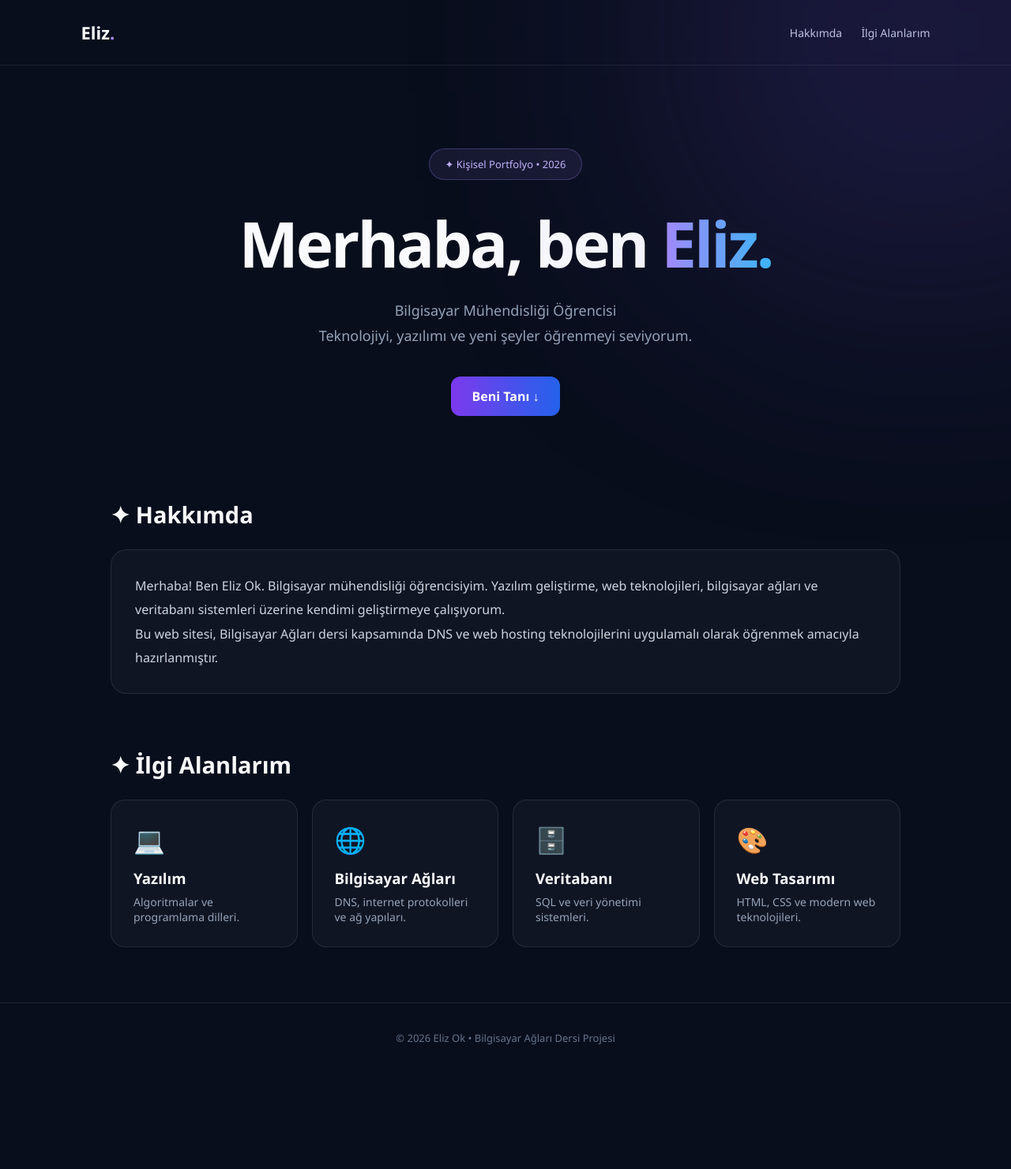
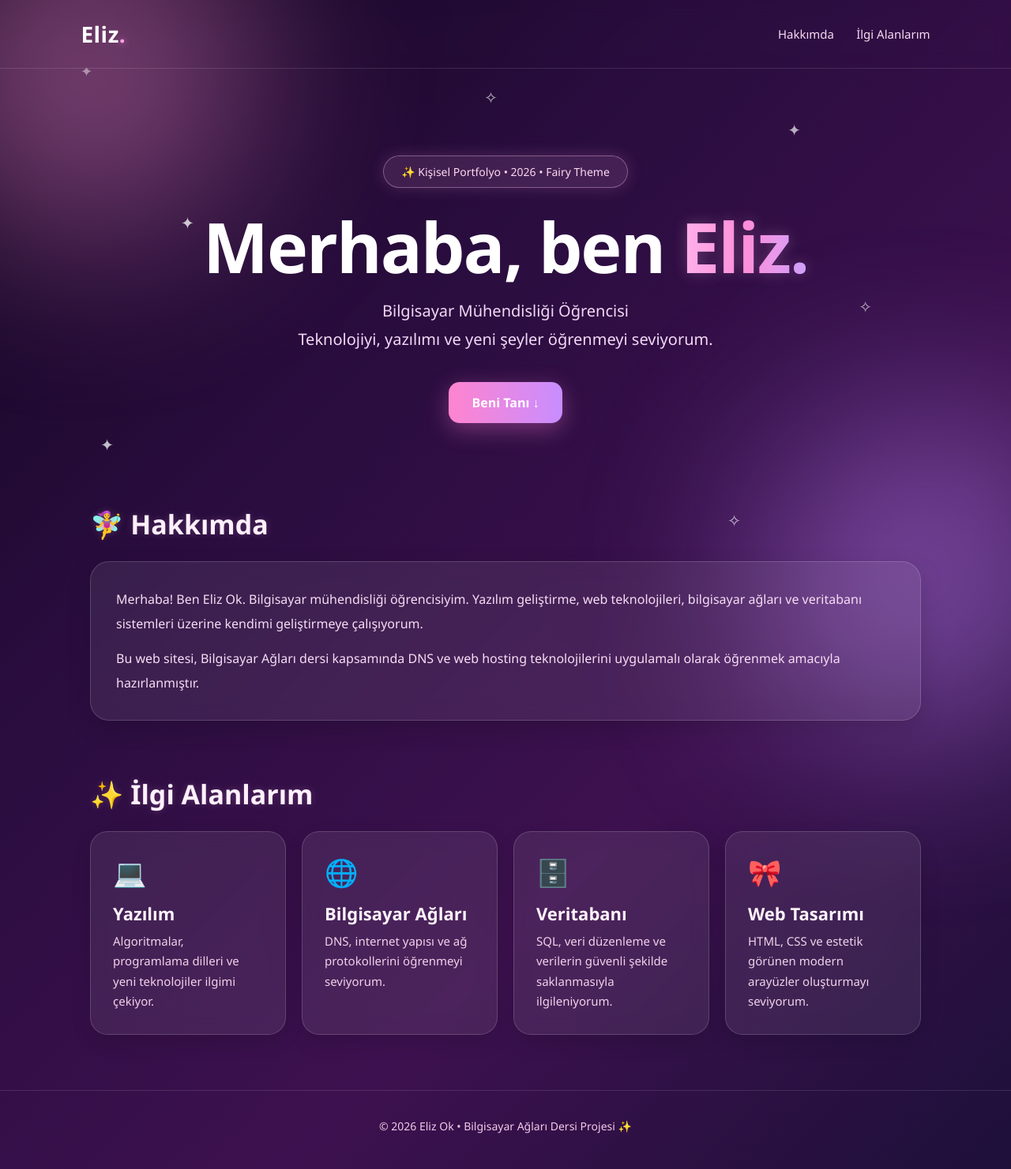
Before and after one commit to eliz-ok/eliz-ok.github.io, a plain HTML site: page index.html in a window 1280 px wide. Shown: the whole page at 79% size. Before the commit the page ends 1359 px from the top, so only its background shows below. Drawn offline with Linux system fonts and the light colour scheme.

Commit message:
Refactor index.html for styling and content updates
Updated styles and content for improved aesthetics and clarity. Enhanced layout and added smooth scrolling behavior.

```diff
--- a/index.html
+++ b/index.html
@@ -1,4 +1,3 @@
-
 <!DOCTYPE html>
 <html lang="tr">
 <head>
@@ -6,153 +5,285 @@
   <meta name="viewport" content="width=device-width, initial-scale=1.0">
   <title>Eliz Ok | Kişisel Web Sitesi</title>
   <style>
-    * { box-sizing: border-box; margin: 0; padding: 0; }
+    * {
+      margin: 0;
+      padding: 0;
+      box-sizing: border-box;
+      scroll-behavior: smooth;
+    }
 
     body {
-      font-family: 'Segoe UI', Arial, sans-serif;
-      color: #f8fafc;
-      background: #090e1c;
+      font-family: "Segoe UI", Arial, sans-serif;
+      color: #fff;
+      background: linear-gradient(135deg, #12061f, #2a0d3f, #3d114f, #1d1039);
       min-height: 100vh;
       overflow-x: hidden;
+      position: relative;
+    }
+
+    /* Arka plan parıltıları */
+    body::before,
+    body::after {
+      content: "";
+      position: fixed;
+      width: 420px;
+      height: 420px;
+      border-radius: 50%;
+      filter: blur(120px);
+      z-index: 0;
+      pointer-events: none;
+      opacity: 0.45;
     }
 
     body::before {
-      content: "";
+      top: -120px;
+      left: -100px;
+      background: #ff8fd8;
+    }
+
+    body::after {
+      bottom: -140px;
+      right: -100px;
+      background: #c18bff;
+    }
+
+    .sparkles {
       position: fixed;
-      width: 480px;
-      height: 480px;
-      top: -200px;
-      right: -130px;
-      background: #7353e8;
-      filter: blur(180px);
-      opacity: .3;
+      inset: 0;
       pointer-events: none;
+      z-index: 0;
+      overflow: hidden;
+    }
+
+    .sparkles span {
+      position: absolute;
+      color: rgba(255,255,255,0.75);
+      font-size: 18px;
+      animation: floatStar 6s infinite ease-in-out;
+    }
+
+    .sparkles span:nth-child(1) { top: 10%; left: 8%; animation-delay: 0s; }
+    .sparkles span:nth-child(2) { top: 20%; left: 78%; animation-delay: 1s; }
+    .sparkles span:nth-child(3) { top: 35%; left: 18%; animation-delay: 2s; }
+    .sparkles span:nth-child(4) { top: 48%; left: 85%; animation-delay: 3s; }
+    .sparkles span:nth-child(5) { top: 70%; left: 10%; animation-delay: 1.5s; }
+    .sparkles span:nth-child(6) { top: 82%; left: 72%; animation-delay: 2.5s; }
+    .sparkles span:nth-child(7) { top: 60%; left: 50%; animation-delay: 4s; }
+    .sparkles span:nth-child(8) { top: 15%; left: 48%; animation-delay: 2.8s; }
+
+    @keyframes floatStar {
+      0%, 100% { transform: translateY(0px) scale(1); opacity: 0.5; }
+      50% { transform: translateY(-10px) scale(1.15); opacity: 1; }
+    }
+
+    nav, main, footer {
+      position: relative;
+      z-index: 2;
     }
 
     nav {
       display: flex;
       justify-content: space-between;
       align-items: center;
-      padding: 26px 8%;
-      border-bottom: 1px solid #ffffff16;
+      padding: 24px 8%;
+      border-bottom: 1px solid rgba(255,255,255,0.12);
+      backdrop-filter: blur(10px);
     }
 
-    .logo { font-size: 22px; font-weight: 800; }
-    .logo span { color: #a78bfa; }
+    .logo {
+      font-size: 28px;
+      font-weight: 800;
+      letter-spacing: 0.5px;
+    }
+
+    .logo span {
+      color: #ff9fe5;
+      text-shadow: 0 0 10px rgba(255,159,229,0.8);
+    }
 
     nav a {
-      color: #cbd5e1;
+      color: #f9d8f2;
       text-decoration: none;
-      margin-left: 20px;
-      font-size: 14px;
+      margin-left: 24px;
+      font-size: 15px;
+      transition: 0.25s;
+    }
+
+    nav a:hover {
+      color: #ffffff;
+      text-shadow: 0 0 12px rgba(255,182,232,0.9);
     }
 
     .hero {
       text-align: center;
-      padding: 105px 20px 70px;
+      padding: 110px 20px 70px;
     }
 
     .tag {
       display: inline-block;
-      color: #c4b5fd;
-      background: #a78bfa17;
-      border: 1px solid #a78bfa45;
-      border-radius: 25px;
-      padding: 10px 20px;
-      font-size: 13px;
+      padding: 10px 22px;
+      border-radius: 999px;
+      background: rgba(255, 182, 232, 0.12);
+      border: 1px solid rgba(255, 210, 240, 0.35);
+      color: #ffd8f2;
+      font-size: 14px;
+      box-shadow: 0 0 20px rgba(255, 153, 221, 0.18);
+      backdrop-filter: blur(10px);
     }
 
     h1 {
-      margin: 25px 0 15px;
-      font-size: clamp(45px, 8vw, 80px);
-      letter-spacing: -3px;
+      margin: 28px 0 18px;
+      font-size: clamp(44px, 8vw, 88px);
+      font-weight: 800;
+      line-height: 1.05;
+      letter-spacing: -2px;
     }
 
     h1 span {
-      background: linear-gradient(90deg, #a78bfa, #38bdf8);
+      background: linear-gradient(90deg, #ffb3ec, #ff8cd9, #caa0ff);
       -webkit-background-clip: text;
       background-clip: text;
       color: transparent;
+      text-shadow: 0 0 18px rgba(255, 170, 230, 0.25);
     }
 
     .hero p {
-      max-width: 600px;
+      max-width: 700px;
       margin: auto;
-      color: #94a3b8;
-      font-size: 18px;
+      color: #f4d8f5;
+      font-size: 20px;
       line-height: 1.8;
     }
 
     .button {
       display: inline-block;
-      margin-top: 35px;
-      padding: 14px 27px;
-      background: linear-gradient(90deg, #7c3aed, #2563eb);
-      border-radius: 12px;
+      margin-top: 36px;
+      padding: 15px 30px;
+      border-radius: 14px;
+      text-decoration: none;
       color: white;
-      text-decoration: none;
-      font-weight: 600;
-      transition: transform .2s;
+      font-weight: 700;
+      background: linear-gradient(90deg, #ff84cf, #c88dff);
+      box-shadow: 0 8px 28px rgba(255, 123, 211, 0.35);
+      transition: 0.25s;
     }
 
-    .button:hover { transform: translateY(-4px); }
+    .button:hover {
+      transform: translateY(-4px) scale(1.02);
+      box-shadow: 0 12px 35px rgba(255, 123, 211, 0.45);
+    }
 
     section {
-      max-width: 1050px;
+      max-width: 1100px;
       margin: 35px auto 70px;
-      padding: 0 25px;
+      padding: 0 24px;
+      position: relative;
+      z-index: 2;
     }
 
-    h2 { font-size: 29px; margin-bottom: 25px; }
+    h2 {
+      font-size: 34px;
+      margin-bottom: 24px;
+      color: #fff0fb;
+      text-shadow: 0 0 10px rgba(255, 180, 235, 0.2);
+    }
 
     .card {
-      background: #ffffff08;
-      border: 1px solid #ffffff18;
-      border-radius: 20px;
-      padding: 30px;
+      background: rgba(255,255,255,0.08);
+      border: 1px solid rgba(255,255,255,0.16);
+      border-radius: 24px;
+      padding: 32px;
+      color: #f7ddf4;
       line-height: 1.9;
-      color: #cbd5e1;
+      backdrop-filter: blur(12px);
+      box-shadow: 0 10px 30px rgba(0,0,0,0.15);
     }
 
     .cards {
       display: grid;
-      grid-template-columns: repeat(auto-fit, minmax(210px, 1fr));
-      gap: 18px;
+      grid-template-columns: repeat(auto-fit, minmax(220px, 1fr));
+      gap: 20px;
     }
 
     .interest {
-      background: #ffffff08;
-      border: 1px solid #ffffff18;
+      background: rgba(255,255,255,0.08);
+      border: 1px solid rgba(255,255,255,0.16);
+      border-radius: 22px;
       padding: 28px;
-      border-radius: 18px;
-      transition: .25s;
+      backdrop-filter: blur(12px);
+      transition: 0.25s;
+      box-shadow: 0 10px 24px rgba(0,0,0,0.12);
     }
 
     .interest:hover {
-      transform: translateY(-6px);
-      border-color: #a78bfa;
+      transform: translateY(-7px);
+      border-color: rgba(255, 191, 233, 0.7);
+      box-shadow: 0 14px 30px rgba(255, 141, 219, 0.18);
     }
 
-    .interest .emoji { font-size: 32px; }
-    .interest h3 { margin: 15px 0 8px; }
-    .interest p { color: #94a3b8; font-size: 14px; }
+    .interest .emoji {
+      font-size: 34px;
+    }
+
+    .interest h3 {
+      margin: 14px 0 8px;
+      color: #fff3fb;
+      font-size: 22px;
+    }
+
+    .interest p {
+      color: #f1d2ea;
+      font-size: 15px;
+      line-height: 1.7;
+    }
 
     footer {
       text-align: center;
-      padding: 35px 20px;
-      border-top: 1px solid #ffffff18;
-      color: #64748b;
-      font-size: 13px;
+      padding: 35px 20px 45px;
+      border-top: 1px solid rgba(255,255,255,0.12);
+      color: #f4caea;
+      font-size: 14px;
+      position: relative;
+      z-index: 2;
     }
 
-    @media (max-width: 600px) {
-      nav { padding: 20px; }
-      nav a { margin-left: 10px; }
-      .hero { padding-top: 75px; }
+    @media (max-width: 700px) {
+      nav {
+        flex-direction: column;
+        gap: 12px;
+        padding: 22px 20px;
+      }
+
+      nav a {
+        margin: 0 10px;
+      }
+
+      .hero {
+        padding: 85px 20px 55px;
+      }
+
+      .hero p {
+        font-size: 17px;
+      }
+
+      h2 {
+        font-size: 28px;
+      }
     }
   </style>
 </head>
 <body>
+
+  <div class="sparkles">
+    <span>✦</span>
+    <span>✦</span>
+    <span>✦</span>
+    <span>✧</span>
+    <span>✦</span>
+    <span>✧</span>
+    <span>✦</span>
+    <span>✧</span>
+  </div>
 
   <nav>
     <div class="logo">Eliz<span>.</span></div>
@@ -164,7 +295,7 @@
 
   <main>
     <div class="hero">
-      <div class="tag">✦ Kişisel Portfolyo • 2026</div>
+      <div class="tag">✨ Kişisel Portfolyo • 2026 • Fairy Theme</div>
       <h1>Merhaba, ben <span>Eliz.</span></h1>
       <p>
         Bilgisayar Mühendisliği Öğrencisi
@@ -175,51 +306,52 @@
     </div>
 
     <section id="hakkimda">
-      <h2>✦ Hakkımda</h2>
+      <h2>🧚‍♀️ Hakkımda</h2>
       <div class="card">
         <p>
-          Merhaba! Ben Eliz Ok. Bilgisayar mühendisliği
-          öğrencisiyim. Yazılım geliştirme, web teknolojileri,
-          bilgisayar ağları ve veritabanı sistemleri üzerine
-          kendimi geliştirmeye çalışıyorum.
+          Merhaba! Ben Eliz Ok. Bilgisayar mühendisliği öğrencisiyim.
+          Yazılım geliştirme, web teknolojileri, bilgisayar ağları ve
+          veritabanı sistemleri üzerine kendimi geliştirmeye çalışıyorum.
         </p>
-        <p>
-          Bu web sitesi, Bilgisayar Ağları dersi kapsamında
-          DNS ve web hosting teknolojilerini uygulamalı
-          olarak öğrenmek amacıyla hazırlanmıştır.
+        <p style="margin-top: 14px;">
+          Bu web sitesi, Bilgisayar Ağları dersi kapsamında DNS ve web hosting
+          teknolojilerini uygulamalı olarak öğrenmek amacıyla hazırlanmıştır.
         </p>
       </div>
     </section>
 
     <section id="alanlar">
-      <h2>✦ İlgi Alanlarım</h2>
+      <h2>✨ İlgi Alanlarım</h2>
       <div class="cards">
         <div class="interest">
           <div class="emoji">💻</div>
           <h3>Yazılım</h3>
-          <p>Algoritmalar ve programlama dilleri.</p>
+          <p>Algoritmalar, programlama dilleri ve yeni teknolojiler ilgimi çekiyor.</p>
         </div>
+
         <div class="interest">
           <div class="emoji">🌐</div>
           <h3>Bilgisayar Ağları</h3>
-          <p>DNS, internet protokolleri ve ağ yapıları.</p>
+          <p>DNS, internet yapısı ve ağ protokollerini öğrenmeyi seviyorum.</p>
         </div>
+
         <div class="interest">
           <div class="emoji">🗄️</div>
           <h3>Veritabanı</h3>
-          <p>SQL ve veri yönetimi sistemleri.</p>
+          <p>SQL, veri düzenleme ve verilerin güvenli şekilde saklanmasıyla ilgileniyorum.</p>
         </div>
+
         <div class="interest">
-          <div class="emoji">🎨</div>
+          <div class="emoji">🎀</div>
           <h3>Web Tasarımı</h3>
-          <p>HTML, CSS ve modern web teknolojileri.</p>
+          <p>HTML, CSS ve estetik görünen modern arayüzler oluşturmayı seviyorum.</p>
         </div>
       </div>
     </section>
   </main>
 
   <footer>
-    © 2026 Eliz Ok • Bilgisayar Ağları Dersi Projesi
+    © 2026 Eliz Ok • Bilgisayar Ağları Dersi Projesi ✨
   </footer>
 
 </body>
```
